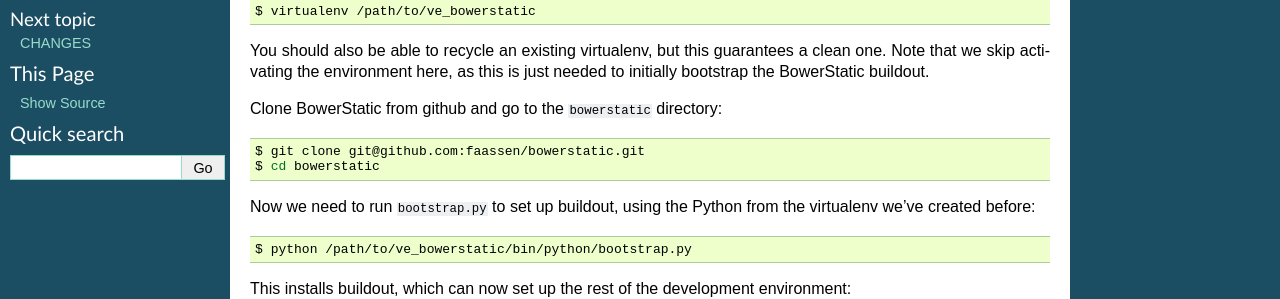
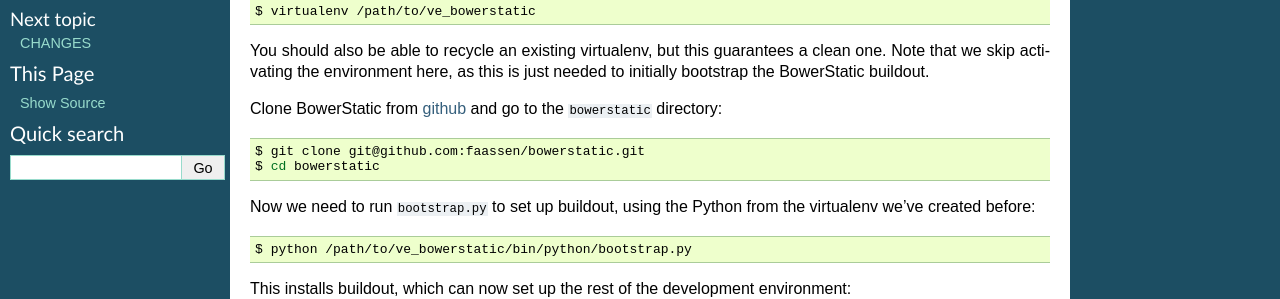
Before and after one commit to faassen/bowerstatic, a Sphinx documentation site: the page built from doc/developing.rst, in a window 1280 px wide. Shown: the part 225-524 px from the top of the page. Built offline with Sphinx 7.4.7, drawn with Linux system fonts in a browser that asks for light colours; part of the change alters nothing that is shown.

```diff
--- a/doc/developing.rst
+++ b/doc/developing.rst
@@ -19,7 +19,9 @@ guarantees a clean one. Note that we skip activating the environment
 here, as this is just needed to initially bootstrap the BowerStatic
 buildout.
 
-Clone BowerStatic from github and go to the ``bowerstatic`` directory::
+.. _github: https://github.com/faassen/bowerstatic
+
+Clone BowerStatic from github_ and go to the ``bowerstatic`` directory::
 
   $ git clone git@github.com:faassen/bowerstatic.git
   $ cd bowerstatic
```
